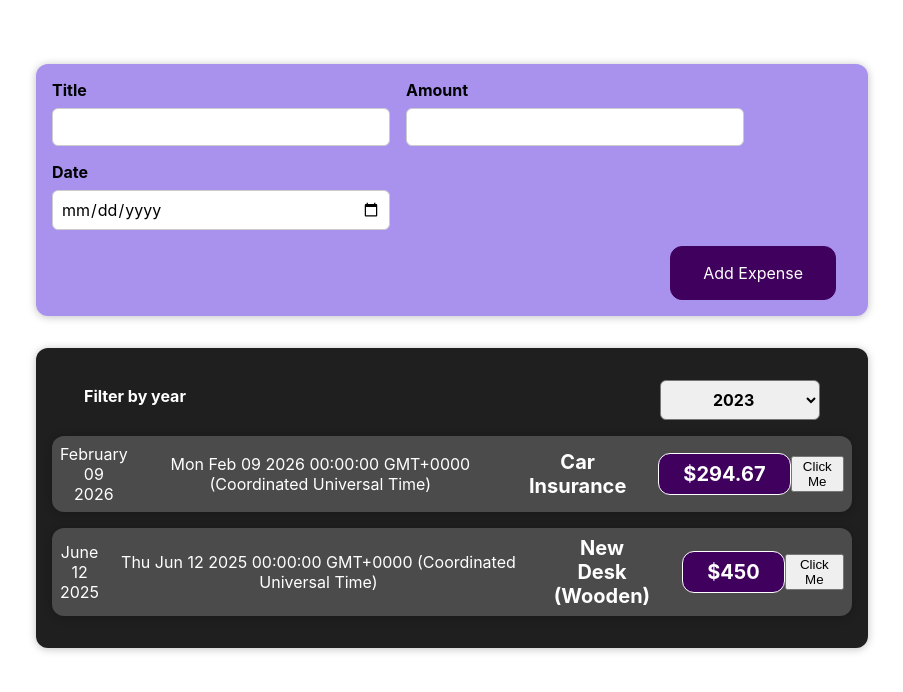
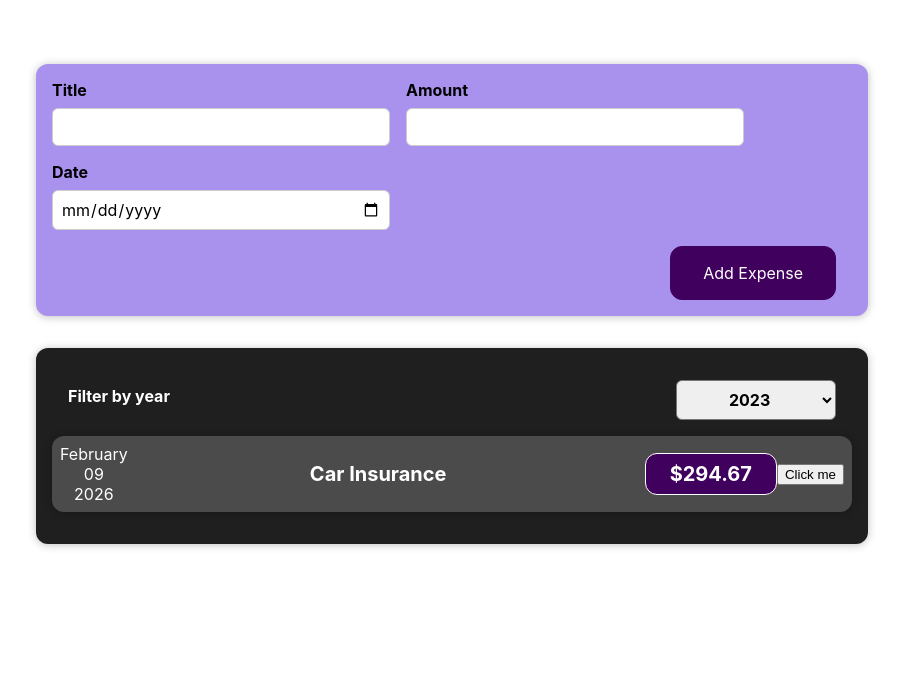
Before and after one commit to oskarpadu/expenses-ITA24-0.2, a React (Vite) app in the folder 2expens/: page / in a window 1280 px wide. Shown: the top 692 px of the page, without its empty margins (188-1091 px from the left). Built offline with nearby package versions, Linux system fonts and the light colour scheme.

Commit message:
Vormi andmete kuvamine nimekirjast

```diff
--- a/2expens/src/App.jsx
+++ b/2expens/src/App.jsx
@@ -1,35 +1,46 @@
+import { useState } from 'react'
 import './App.css'
 import ExpenseDate from './components/Expenses/ExpenseDate'
 import ExpenseItem from './components/Expenses/Expenseitem'
 import Expenses from './components/Expenses/Expenses'
 import NewExpense from './components/NewExpense/NewExpense.jsx'
 
-function App() {
-  const expenses = [
+const DYMMY_EXPENSES = [
   {
+    id: 'id1',
     date: new Date(2026, 1, 9),
     title: 'Car Insurance',
-    price: 294.67
+    amount: 294.67
   },
   {
+    id: 'id2',
     date: new Date(2025, 5, 12),
     title: 'New Desk (Wooden)',
-    price: 450
+    amount: 450
+  },
+  {
+    id: 'id3',
+    date: new Date(2024, 2, 28),
+    title: 'New TV',
+    amount: 799.49
   }
   ];
 
+
+function App() {
+  const [expenses, setExpenses] = useState(DYMMY_EXPENSES);
+
+
   const addExpenseHandler = (expense) => {
-    console.log('In App.js');
-    console.log(expense);
+    setExpenses((prevExpenses) => {
+    return [expense, ...prevExpenses];
+  });
   };
 
   return (
     <div className='App'>
       <NewExpense onAddExpense={addExpenseHandler} />
-      <Expenses>
-        <ExpenseItem data={expenses[0]} />
-        <ExpenseItem data={expenses[1]} />
-      </Expenses>
+      <Expenses items={expenses} />
     </div>
   )
 }
--- a/2expens/src/components/Expenses/Expenseitem.jsx
+++ b/2expens/src/components/Expenses/Expenseitem.jsx
@@ -7,9 +7,7 @@ const ExpenseItem = (props) => {
     const [title, setTitle] = useState(props.data.title);
 
     const clickHandler = () => {
-        console.log('Clicked!');
-        setTitle(`Updated by Click ${title}`);
-        console.log(title);
+        setTitle('Uus pealkiri');
     };
 
     console.log(props.data.date);
@@ -18,12 +16,11 @@ const ExpenseItem = (props) => {
 
         <Card className="expense-item">
             <ExpenseDate date={props.data.date} />
-            <div>{props.data.date.toString()}</div>
             <div className="expense-item__description">
-                <h2>{props.data.title}</h2>
-                <div className="expense-item__price">${props.data.price}</div>
+                <h2>{title}</h2>
+                <div className="expense-item__price">${props.data.amount}</div>
             </div>
-            <button onClick={clickHandler}>Click Me</button>
+            <button onClick={clickHandler}>Click me</button>
         </Card>
     );
 };
--- a/2expens/src/components/Expenses/Expenses.jsx
+++ b/2expens/src/components/Expenses/Expenses.jsx
@@ -1,23 +1,32 @@
-import React from 'react';
-import { useState } from 'react';
+import React, { useState } from 'react';
 import '../Expenses/Expenses.css';
 import Card from '../ui/Card.jsx';
 import ExpensesFilter from './ExpensesFilter.jsx';
+import ExpenseItem from './Expenseitem.jsx';
 
 const Expenses = (props) => {
-  const [filteredYear, setFilteredYear] = useState('2023');
+  const [filteredYear, setFilteredYear] = useState('2026');
 
   const filterChangeHandler = (selectedYear) => {
-    console.log('Year data in Expenses.js ' + selectedYear);
+    console.log('Expenses.jsx');
     setFilteredYear(selectedYear);
   };
 
+  const filteredExpenses = props.items.filter((expense) => {
+    return expense.date.getFullYear().toString() === filteredYear;
+  });
+
   return (
+
     <Card className="expenses">
-      <div className='expenses-filter'>
-        <ExpensesFilter selected={filteredYear} onChangeFilter={filterChangeHandler} />
-      </div>
-      {props.children}
+      <ExpensesFilter selected={filteredYear} onChangeFilter={filterChangeHandler} />
+
+      {filteredExpenses.map((expense) => (
+        <ExpenseItem
+          key={expense.id}
+          data={expense}
+        />
+      ))}
     </Card>
   );
 }
--- a/2expens/src/components/Expenses/ExpensesFilter.jsx
+++ b/2expens/src/components/Expenses/ExpensesFilter.jsx
@@ -23,10 +23,11 @@ const ExpensesFilter = (props) => {
         <div className='expenses-filter'>
             <div className='expenses-filter__control'>
                 <label>Filter by year</label>
-                <select>
+                <select onChange={dropdownChangeHandler}>
                     <option value='2023'>2023</option>
                     <option value='2024'>2024</option>
                     <option value='2025'>2025</option>
+                    <option value='2026'>2026</option>
                 </select>
             </div>
         </div>
```
